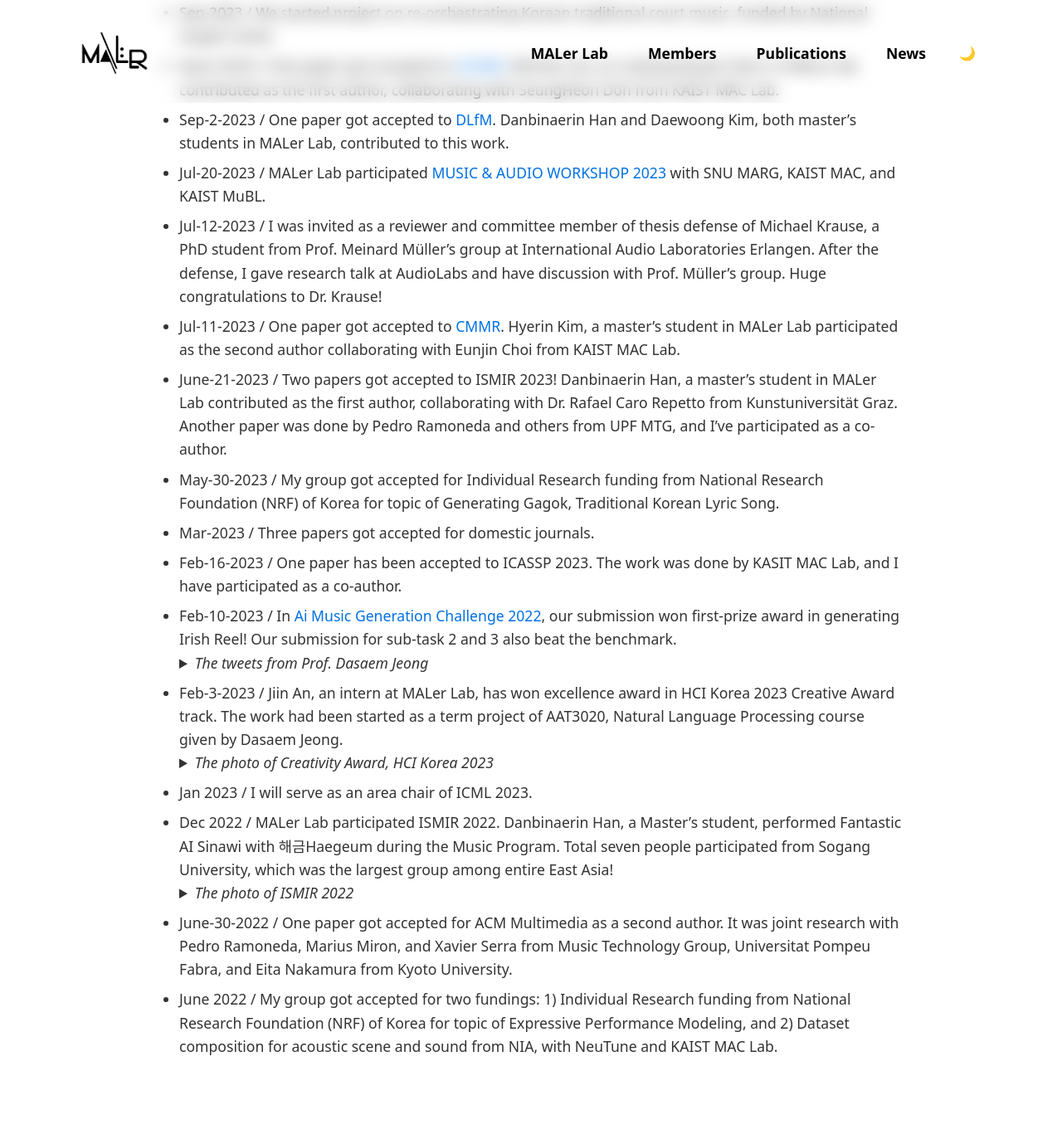
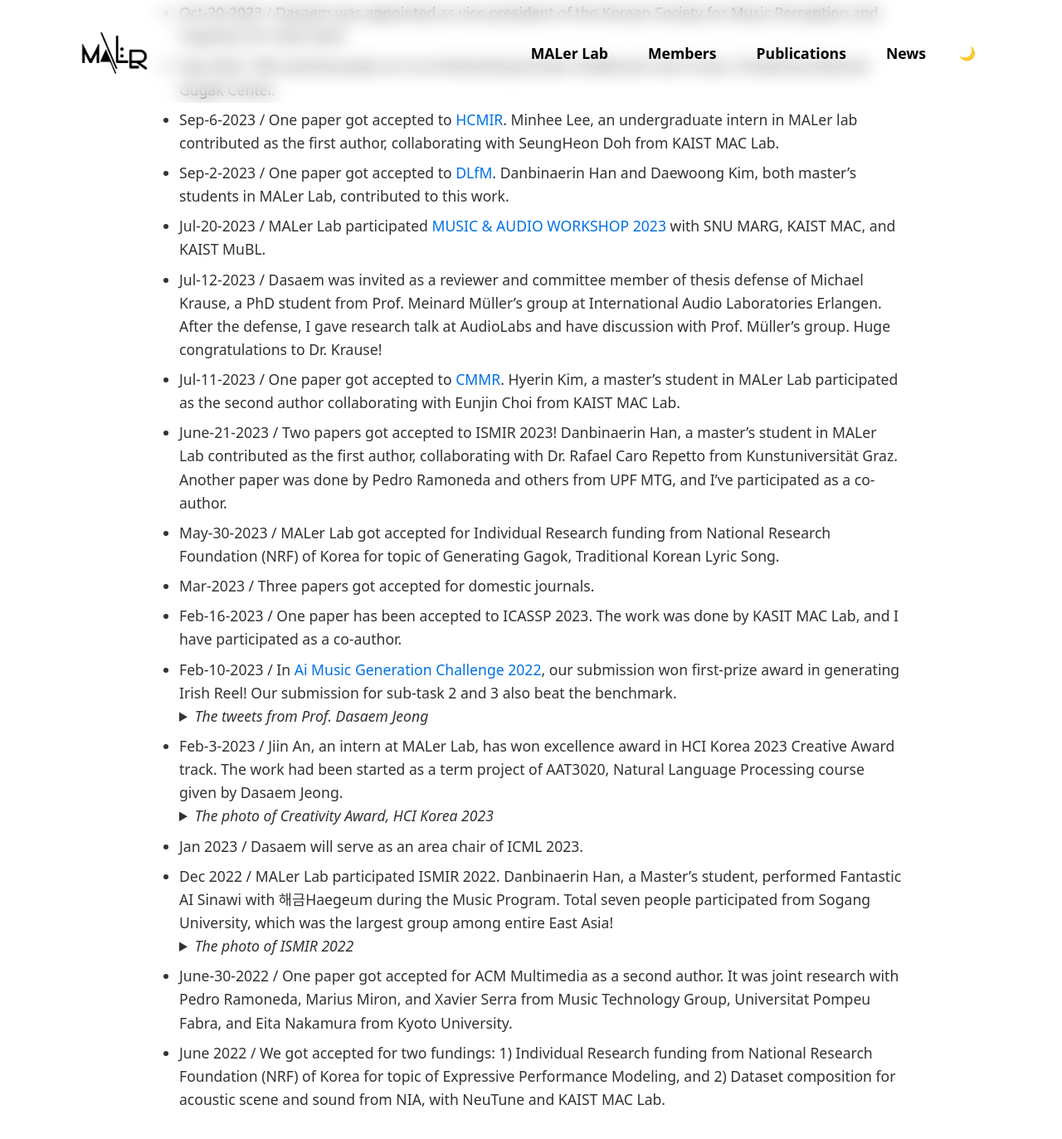
Before and after one commit to MALerLab/MALerLab.github.io, a Jekyll site: the page built from _pages/news.md, in a window 1280 px wide and 1400 px high, scrolled down 659 px. Shown: the top 1373 px of the window at 83% size. Built offline with Jekyll 4.4.1, drawn with Linux system fonts in a browser that asks for light colours; some web fonts are replaced; comment, search, counter and statistics services are not loaded; some of the changed text lies outside the part shown.

Commit message:
Update news.md

```diff
--- a/_pages/news.md
+++ b/_pages/news.md
@@ -12,11 +12,13 @@ excerpt: "News of MALer Lab"
 - **{{ news.date }}:** {{ news.content }}
 {% endfor %} -->
 
+* Nov-2024 / 🎉Our paper, Six Dragons Fly Again, won the Best Paper Award at ISMIR 2024!!!🎉 Dasaem also won the Best Reviewer Award.
+
 * Sep-2024 / We won NRF grant (Total 2B KRW for three years) for research center, me as the head of the center and PI. The project focuses on AI and VR application for music education, with seven other professors.
 
 * Jun-2024 / Two papers got accepted for ISMIR 2024!
 
-* Mar-9-2024 / I gave a keynote talk at the conference of the Korean Society for Music Perception and Cognition (KSMPC)
+* Mar-9-2024 / Dasaem gave a keynote talk at the conference of the Korean Society for Music Perception and Cognition (KSMPC)
 
 * Jan-22-2024 / Danbinaerin Han received the Outstanding Paper Award for Graduate Students from Sogang University with her ISMIR paper.
 
@@ -26,7 +28,7 @@ excerpt: "News of MALer Lab"
 
 * Nov-4-2023 / Four MALer lab members participated ISMIR 2023 at Milan. We've presented two main track papers, one DLfM, one HCMIR, two LBDs.
 
-* Oct-20-2023 / I was appointed as vice president of the Korean Society for Music Perception and Cognition for 2023-2025
+* Oct-20-2023 / Dasaem was appointed as vice president of the Korean Society for Music Perception and Cognition for 2023-2025
 
 * Sep-2023 / We started project on re-orchestrating Korean traditional court music, funded by National Gugak Center.
 
@@ -36,13 +38,13 @@ excerpt: "News of MALer Lab"
 
 * Jul-20-2023 / MALer Lab participated [MUSIC & AUDIO WORKSHOP 2023](https://snu-marg.notion.site/MUSIC-AUDIO-WORKSHOP-2023-3594ec77804d4c2ebfbfa6fb9d8fecc6) with SNU MARG, KAIST MAC, and KAIST MuBL.
 
-* Jul-12-2023 / I was invited as a reviewer and committee member of thesis defense of Michael Krause, a PhD student from Prof. Meinard Müller's group at International Audio Laboratories Erlangen. After the defense, I gave research talk at AudioLabs and have discussion with Prof. Müller's group. Huge congratulations to Dr. Krause!
+* Jul-12-2023 / Dasaem was invited as a reviewer and committee member of thesis defense of Michael Krause, a PhD student from Prof. Meinard Müller's group at International Audio Laboratories Erlangen. After the defense, I gave research talk at AudioLabs and have discussion with Prof. Müller's group. Huge congratulations to Dr. Krause!
 
 * Jul-11-2023 / One paper got accepted to [CMMR](https://cmmr2023.gttm.jp/). Hyerin Kim, a master's student in MALer Lab participated as the second author collaborating with Eunjin Choi from KAIST MAC Lab.
 
 * June-21-2023 / Two papers got accepted to ISMIR 2023! Danbinaerin Han, a master's student in MALer Lab contributed as the first author, collaborating with Dr. Rafael Caro Repetto from Kunstuniversität Graz. Another paper was done by Pedro Ramoneda and others from UPF MTG, and I've participated as a co-author.
 
-* May-30-2023 / My group got accepted for Individual Research funding from National Research Foundation (NRF) of Korea for topic of Generating Gagok, Traditional Korean Lyric Song.
+* May-30-2023 / MALer Lab got accepted for Individual Research funding from National Research Foundation (NRF) of Korea for topic of Generating Gagok, Traditional Korean Lyric Song.
 
 * Mar-2023 / Three papers got accepted for domestic journals.
 
@@ -59,7 +61,7 @@ excerpt: "News of MALer Lab"
     <img src="{{ site.url }}/assets/images/creativity_award.jpg" style="width:40%" align="center">
     </details>
 
-* Jan 2023 / I will serve as an area chair of ICML 2023.
+* Jan 2023 / Dasaem will serve as an area chair of ICML 2023.
 
 * Dec 2022 / MALer Lab participated ISMIR 2022. Danbinaerin Han, a Master's student, performed Fantastic AI Sinawi with 해금Haegeum during the Music Program. Total seven people participated from Sogang University, which was the largest group among entire East Asia!
   * <details>
@@ -73,4 +75,4 @@ excerpt: "News of MALer Lab"
 
 * June-30-2022 / One paper got accepted for ACM Multimedia as a second author. It was joint research with Pedro Ramoneda, Marius Miron, and Xavier Serra from Music Technology Group, Universitat Pompeu Fabra, and Eita Nakamura from Kyoto University.
 
-* June 2022 / My group got accepted for two fundings: 1) Individual Research funding from National Research Foundation (NRF) of Korea for topic of Expressive Performance Modeling, and 2) Dataset composition for acoustic scene and sound from NIA, with NeuTune and KAIST MAC Lab.
+* June 2022 / We got accepted for two fundings: 1) Individual Research funding from National Research Foundation (NRF) of Korea for topic of Expressive Performance Modeling, and 2) Dataset composition for acoustic scene and sound from NIA, with NeuTune and KAIST MAC Lab.
```
